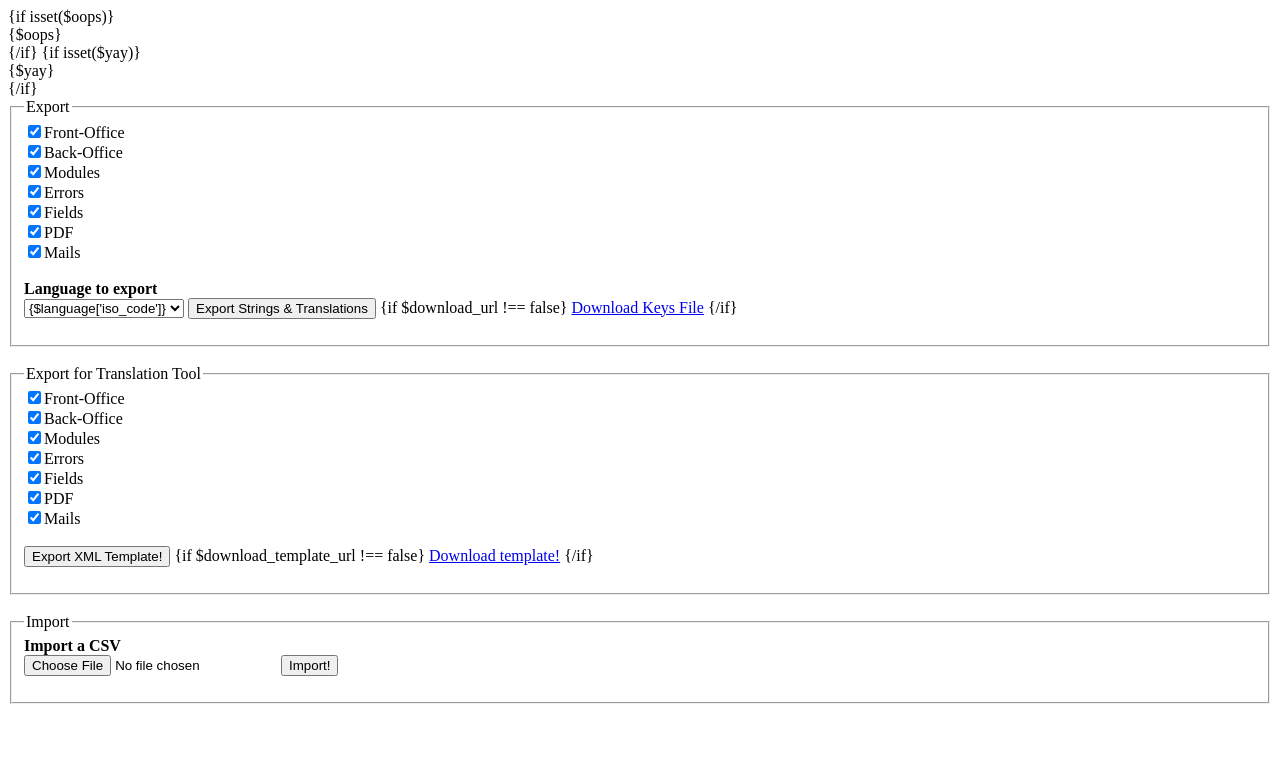
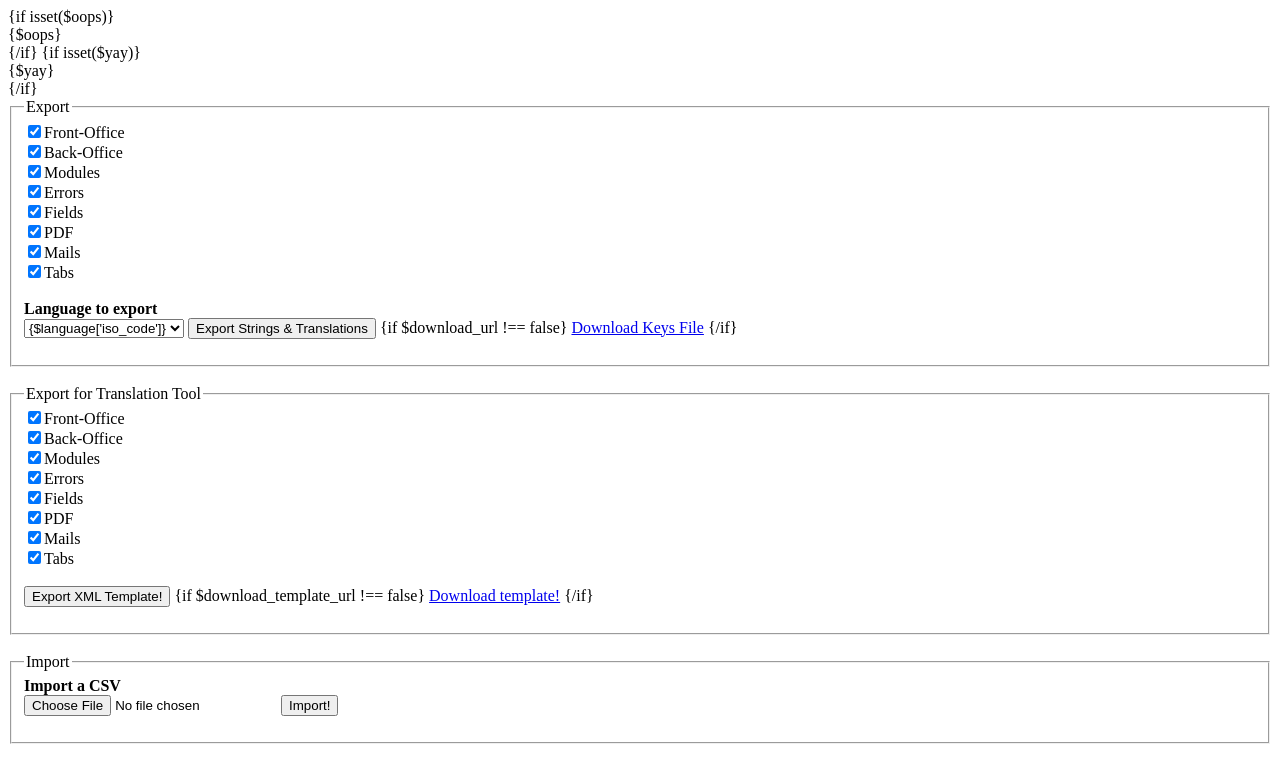
Before and after one commit to djfm/translatool, a PHP site: page /views/templates/back/content.tpl.html in a window 1280 px wide. Shown: the top 783 px of the page. Run offline with PHP 8.4, Linux system fonts and the light colour scheme.

Commit message:
fix export tabs

```diff
--- a/translatool.php
+++ b/translatool.php
@@ -876,7 +876,8 @@ NOW;
 				"Errors" 		=> "getErrorsKeys",
 				"Fields" 		=> "getFieldsKeys",
 				"PDF" 			=> "getPDFKeys",
-				"Mails" 		=> "getMailKeys"
+				"Mails" 		=> "getMailKeys",
+				"Tabs"			=> "getTabsKeys"
 			);
 
 			foreach(Tools::getValue('section') as $section)
--- a/views/templates/back/content.tpl.html
+++ b/views/templates/back/content.tpl.html
@@ -34,7 +34,8 @@
 		<input type="checkbox" name="section[]" value = 'Errors' checked>Errors</input><BR/>
 		<input type="checkbox" name="section[]" value = 'Fields' checked>Fields</input><BR/>
 		<input type="checkbox" name="section[]" value = 'PDF' checked>PDF</input><BR/>
-		<input type="checkbox" name="section[]" value = 'Mails' checked>Mails</input><BR/><BR/>
+		<input type="checkbox" name="section[]" value = 'Mails' checked>Mails</input><BR/>
+		<input type="checkbox" name="section[]" value = 'Tabs' checked>Tabs</input><BR/><BR/>
 
 		<label class="label">Language to export</label>
 		<br/>
@@ -70,7 +71,8 @@
 		<input type="checkbox" name="section[]" value = 'Errors' checked>Errors</input><BR/>
 		<input type="checkbox" name="section[]" value = 'Fields' checked>Fields</input><BR/>
 		<input type="checkbox" name="section[]" value = 'PDF' checked>PDF</input><BR/>
-		<input type="checkbox" name="section[]" value = 'Mails' checked>Mails</input><BR/><BR/>
+		<input type="checkbox" name="section[]" value = 'Mails' checked>Mails</input><BR/>
+		<input type="checkbox" name="section[]" value = 'Tabs' checked>Tabs</input><BR/><BR/>
 
 		<button type="submit">Export XML Template!</button>
 
```
